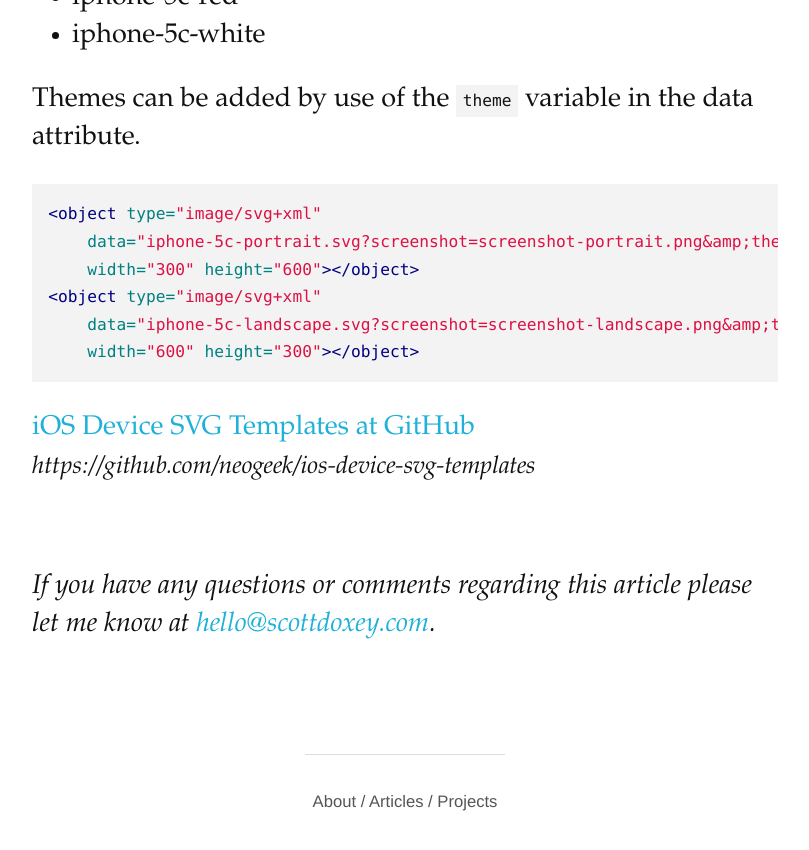
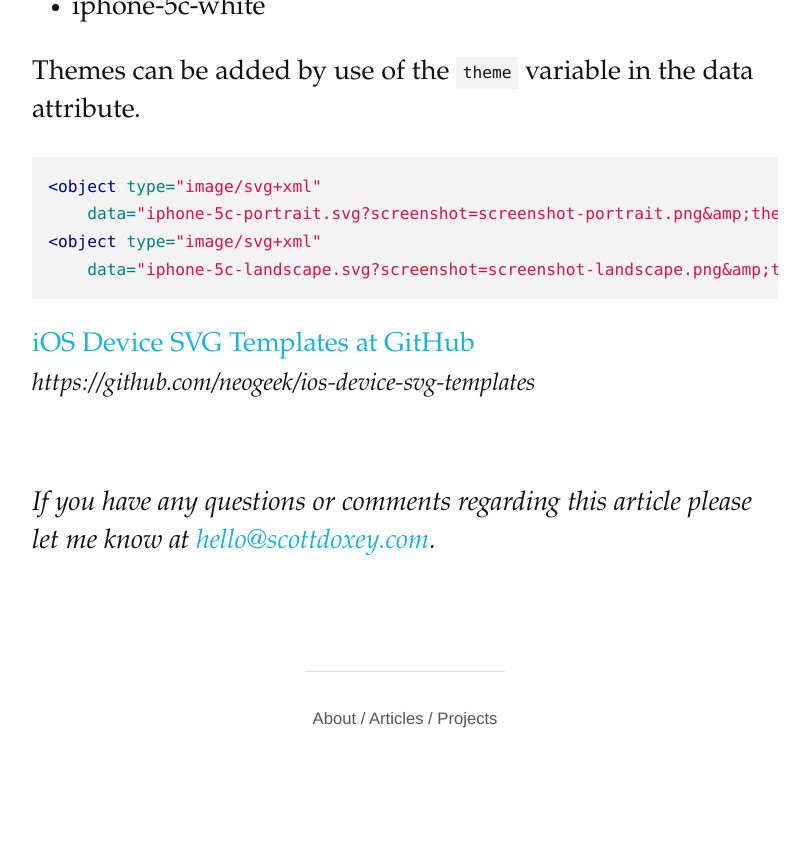
Before and after one commit to neogeek/neogeek.github.io, a Jekyll site: the page built from _posts/2014-01-23-ios-device-svg-templates.md, in a window 1280 px wide and 900 px high, scrolled down 2254 px. Shown: the top 850 px of the window, without its empty margins (235-1044 px from the left). Built offline with Jekyll 4.4.1, drawn with Linux system fonts in a browser that asks for light colours; Markdown is read by kramdown in place of the engine named in the settings; some of the changed text lies outside the part shown.

Commit message:
Removed width and height attributes to accommodate scaling.

````diff
--- a/_posts/2014-01-23-ios-device-svg-templates.md
+++ b/_posts/2014-01-23-ios-device-svg-templates.md
@@ -10,8 +10,7 @@ Displaying screenshots of your application or responsive design in an iPhone jus
 
 ```html
 <object type="image/svg+xml"
-    data="iphone-5c-portrait.svg?screenshot=screenshot-portrait.png"
-    width="300" height="600"></object>
+    data="iphone-5c-portrait.svg?screenshot=screenshot-portrait.png"></object>
 ```
 
 ##iPhone 5c
@@ -30,11 +29,9 @@ Themes can be added by use of the `theme` variable in the data attribute.
 
 ```html
 <object type="image/svg+xml"
-    data="iphone-5c-portrait.svg?screenshot=screenshot-portrait.png&amp;theme=iphone-5c-red"
-    width="300" height="600"></object>
+    data="iphone-5c-portrait.svg?screenshot=screenshot-portrait.png&amp;theme=iphone-5c-red"></object>
 <object type="image/svg+xml"
-    data="iphone-5c-landscape.svg?screenshot=screenshot-landscape.png&amp;theme=iphone-5c-red"
-    width="600" height="300"></object>
+    data="iphone-5c-landscape.svg?screenshot=screenshot-landscape.png&amp;theme=iphone-5c-red"></object>
 ```
 
 [iOS Device SVG Templates at GitHub](https://github.com/neogeek/ios-device-svg-templates)
````
